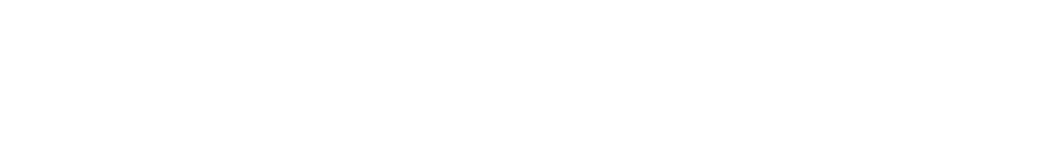
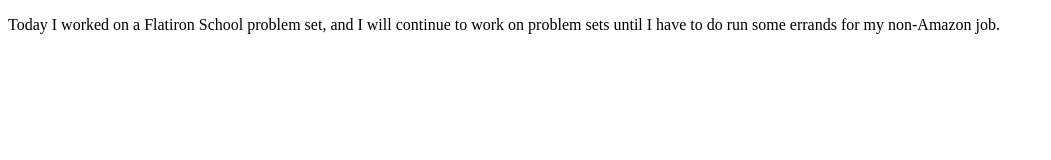
Before and after one commit to jtabb1/2021-07-20-Daily-Coding-Journal, a plain HTML site: page index.html in a window 1280 px wide. Shown: the whole page, without its empty margins (0-1051 px from the left). Drawn offline with Linux system fonts and the light colour scheme.

Commit message:
Discuss what I did today and relate the balance of my plans for this day.

```diff
--- a/index.html
+++ b/index.html
@@ -7,6 +7,10 @@
     <link href="style.css" rel="stylesheet" type="text/css" />
   </head>
   <body>
+
+    <p>Today I worked on a Flatiron School problem set, and I will      continue to work on problem sets until I have to do run some
+       errands for my non-Amazon job.
+    </p>
     <script src="script.js"></script>
   </body>
 </html>
```
